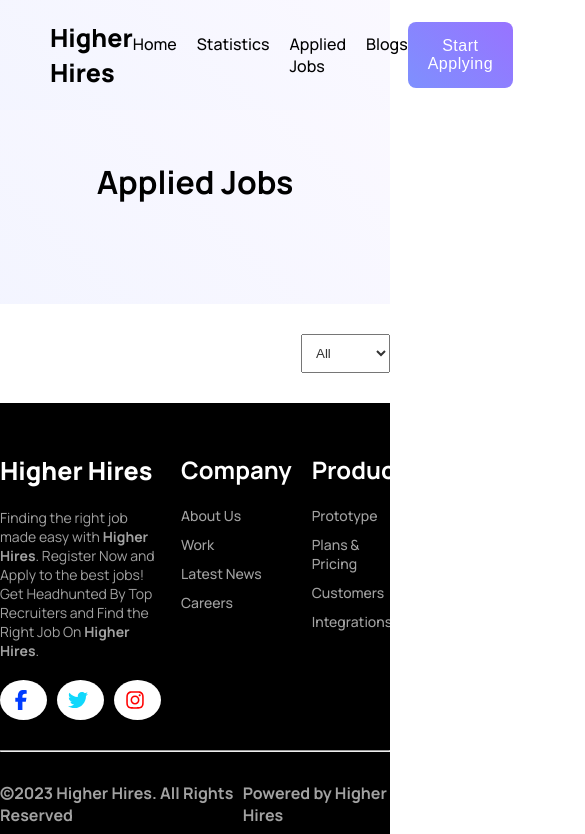
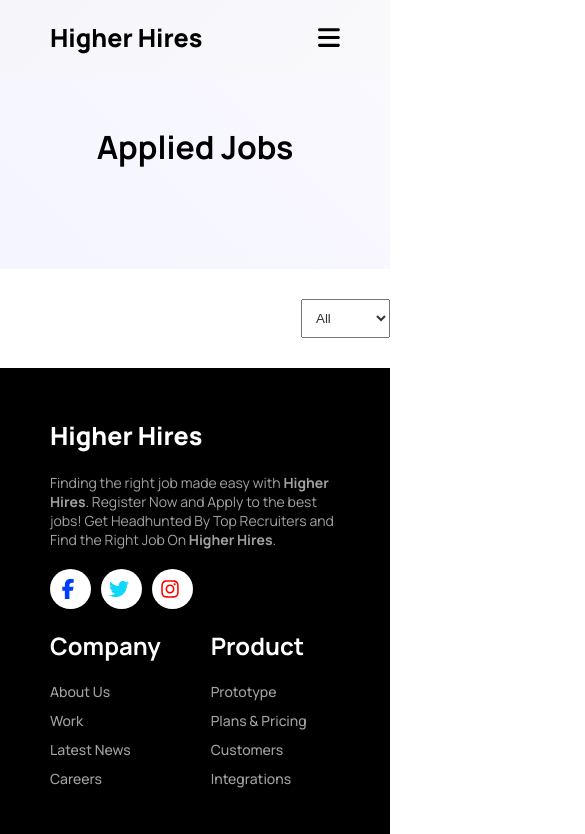
Before and after one commit to GitByImran/Job-hunter, a React (Vite) app: page /applieds in a window 390 px wide. Shown: the top 834 px of the page, 585 px wide, since content can reach past the window. Built offline with nearby package versions, Linux system fonts and the light colour scheme.

Commit message:
home page responsive complete

```diff
--- a/src/components/footer/Footer.css
+++ b/src/components/footer/Footer.css
@@ -33,7 +33,7 @@
 }
 .media-link a {
   background: rgb(255, 255, 255);
-  padding: 10px 11px;
+  padding: 10px 8px;
   border-radius: 50%;
   display: flex;
   justify-content: center;
@@ -92,3 +92,18 @@
   display: flex;
   justify-content: space-between;
 }
+
+@media screen and (max-width:576px) {
+  .footer-content {
+    display: flex;
+    flex-wrap: wrap;
+    padding: 0 50px;
+    gap: 20px 50px;
+  }
+  .footer-bottom {
+    padding: 0 50px;
+    flex-direction: column;
+    text-align: center;
+    gap: 10px;
+  }
+}
--- a/src/components/header/Header.css
+++ b/src/components/header/Header.css
@@ -1,5 +1,8 @@
 .header-content {
-  background: linear-gradient(45deg, #7e8ffe17, #9873ff0c);
+  background: linear-gradient(-45deg, #f9f9fc, #f6f5fa);
+  position: sticky;
+  top: 0;
+  z-index: 99;
 }
 .navbar {
   display: flex;
@@ -9,12 +12,21 @@
   margin: 0 auto;
   padding: 20px 50px;
 }
+.nav-logo {
+  width: 50%;
+}
 .nav-logo a {
   text-decoration: none;
   text-transform: capitalize;
   font-size: 25px;
   font-weight: 800;
   color: #000;
+}
+.nav-other {
+  display: flex;
+  justify-content: space-between;
+  align-items: center;
+  width: 100%;
 }
 .nav-link {
   display: flex;
@@ -37,3 +49,36 @@
   font-weight: 500;
   letter-spacing: 0.5px;
 }
+.toggle-menu {
+    display: none;
+    cursor: pointer;
+    font-size: 25px;
+}
+
+@media screen and (max-width: 992px) {
+  .nav-logo {
+    width: 100%;
+  }
+  .nav-other {
+    display: none;
+  }
+  .nav-other-responsive {
+    position: fixed;
+    width: 100%;
+    top: 6.5%;
+    left: 0;
+    background: #e9e8e8;
+    padding: 30px 0;
+    text-align: center;
+  }
+  .nav-apply-btn {
+    margin-top: 30px;
+  }
+  .nav-link {
+    align-items: center;
+    flex-direction: column;
+  }
+  .toggle-menu {
+    display: block;
+  }
+}
--- a/src/components/header/Header.jsx
+++ b/src/components/header/Header.jsx
@@ -1,23 +1,33 @@
-import React from "react";
+import React, { useState } from "react";
 import "./Header.css";
-import { Link } from "react-router-dom";
+import { Link, NavLink } from "react-router-dom";
+import { FontAwesomeIcon } from "@fortawesome/react-fontawesome";
+import { faBars } from "@fortawesome/free-solid-svg-icons";
 
 const Header = () => {
+  const [toggle, setToggle] = useState(false);
   return (
     <div className="header-content">
       <nav className="navbar">
         <div className="nav-logo">
-          <Link to="/">higher hires</Link>
+          <NavLink to="/">higher hires</NavLink>
         </div>
-        <div className="nav-link">
-          <Link to="/">home</Link>
-          <Link to="/statistics">statistics</Link>
-          <Link to="/applieds">applied jobs</Link>
-          <Link to="/blogs">blogs</Link>
+        <div className={toggle ? "nav-other-responsive" : "nav-other"}>
+          <div className="nav-link">
+            <NavLink to="/">home</NavLink>
+            <NavLink to="/statistics">statistics</NavLink>
+            <NavLink to="/applieds">applied jobs</NavLink>
+            <NavLink to="/blogs">blogs</NavLink>
+          </div>
+          <div className="nav-btn">
+            <button className="nav-apply-btn">Start Applying</button>
+          </div>
         </div>
-        <div className="nav-btn">
-          <button className="nav-apply-btn">Start Applying</button>
-        </div>
+        <FontAwesomeIcon
+          onClick={() => setToggle(!toggle)}
+          icon={faBars}
+          className="toggle-menu"
+        />
       </nav>
     </div>
   );
--- a/src/components/home/Home.css
+++ b/src/components/home/Home.css
@@ -94,3 +94,42 @@
     letter-spacing: 0.5px;
     text-transform: capitalize;
 }
+
+/*  */
+@media screen and (max-width: 576px) {
+  .cover {
+    flex-direction: column;
+    gap: 50px;
+    padding-top: 50px;
+  }
+  .cover-img {
+    height: auto;
+    max-width: 100%;
+  }
+  .cover-img img {
+    height: auto;
+    width: 100%;
+  }
+  .cover-text h2 {
+    font-size: 50px;
+    font-weight: 700;
+    line-height: 70px;
+  }
+  .categories-content {
+    justify-content: center;
+    text-align: center;
+  }
+  .section-title p {
+    line-height: 30px;
+    margin-top: 20px;
+  }
+  .content {
+    padding: 0;
+  }
+  .Featured-container .content {
+    display: flex;
+    flex-direction: column;
+    justify-content: center;
+    align-items: center;
+  }
+}
--- a/src/components/inner-components/categories/Categories.css
+++ b/src/components/inner-components/categories/Categories.css
@@ -7,3 +7,9 @@
     gap: 30px;
     flex-wrap: wrap;
 }
+@media screen and (max-width:576px) {
+    .categories-content {
+        justify-content: center;
+        padding: 0 50px;
+    }
+}
--- a/src/components/inner-components/job/Job.css
+++ b/src/components/inner-components/job/Job.css
@@ -45,3 +45,13 @@
 .icon {
     margin-right: 5px;
 }
+@media screen and (max-width: 576px) {
+    .job-content img {
+        height: auto;
+        width: 150px;
+      }
+    .location-and-salary {
+        gap: 0px;
+        flex-direction: column;
+    }
+}
--- a/src/components/inner-components/jobs/Jobs.css
+++ b/src/components/inner-components/jobs/Jobs.css
@@ -0,0 +1,3 @@
+.job-content-card {
+    width: fit-content;
+  }
--- a/src/components/inner-components/jobs/Jobs.jsx
+++ b/src/components/inner-components/jobs/Jobs.jsx
@@ -4,7 +4,7 @@
 
 const Jobs = (props) => {
   return (
-    <div>
+    <div className="job-content-card">
       <Job data={props.data} />
     </div>
   );
```
